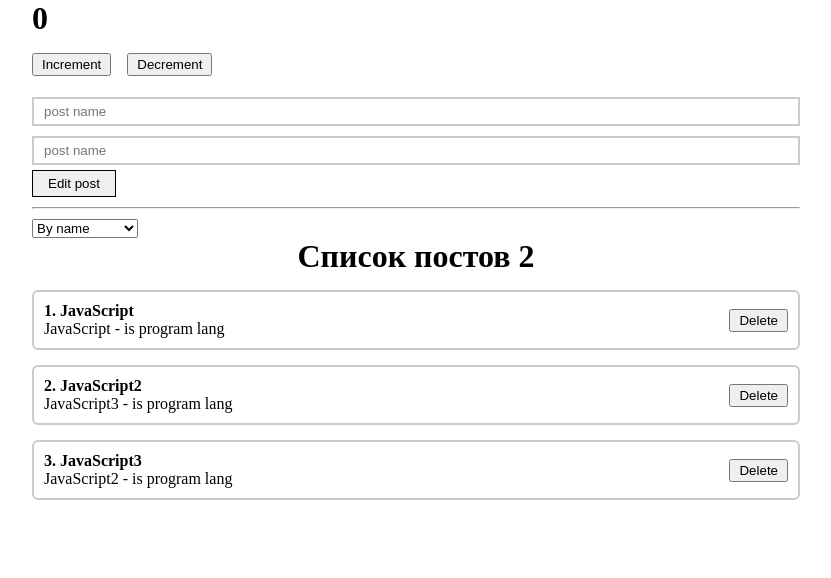
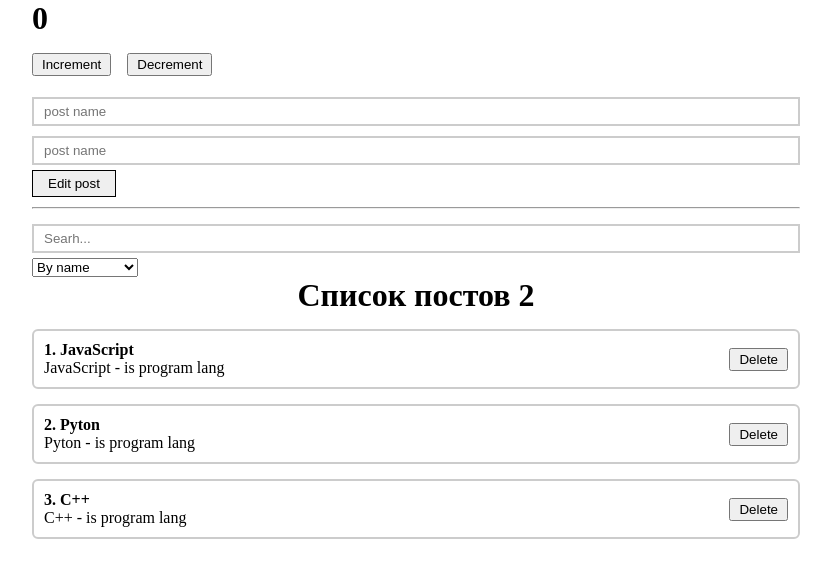
Before and after one commit to maks-1987/react-learn, a React (Create React App) app: page / in a window 1280 px wide. Shown: the top 578 px of the page, without its empty margins (224-1055 px from the left). Built offline with nearby package versions, Linux system fonts and the light colour scheme.

Commit message:
feat: add searching

```diff
--- a/src/App.js
+++ b/src/App.js
@@ -1,18 +1,32 @@
 import './styles/App.css';
 import Counter from './components/Counter';
-import { useState } from 'react';
+import { useState, useMemo } from 'react';
 import PostList from './components/PostList';
 import PostForm from './components/PostForm';
 import MySelect from './components/UI/select/MySelect';
+import MyInput from './components/UI/input/MyInput';
 
 function App() {
   const [posts, setPosts] = useState([
     { id: 1, title: 'JavaScript', body: 'JavaScript - is program lang' },
-    { id: 2, title: 'JavaScript2', body: 'JavaScript3 - is program lang' },
-    { id: 3, title: 'JavaScript3', body: 'JavaScript2 - is program lang' },
+    { id: 2, title: 'Pyton', body: 'Pyton - is program lang' },
+    { id: 3, title: 'C++', body: 'C++ - is program lang' },
   ]);
 
   const [selectedSort, setSelectedSort] = useState('');
+  const [searchQuery, setSearchQuery] = useState('');
+
+  const sortedPosts = useMemo(() => {
+    console.log('worked');
+    if (selectedSort) {
+      return [...posts].sort((a, b) => a[selectedSort].localeCompare(b[selectedSort]));
+    }
+    return posts;
+  }, [selectedSort, posts]);
+
+  const sortedAndSearchedPosts = useMemo(()=>{
+    return sortedPosts.filter(post => post.title.toLowerCase().includes(searchQuery))
+  },[searchQuery, sortedPosts])
 
   const createPost = (newPost) => {
     setPosts([...posts, newPost]);
@@ -24,7 +38,6 @@ function App() {
 
   const sortPosts = (sort) => {
     setSelectedSort(sort);
-    setPosts([...posts].sort((a, b) => a[sort].localeCompare(b[sort])));
     // console.log([sort]);
   };
 
@@ -34,6 +47,7 @@ function App() {
       <PostForm create={createPost} />
       <hr style={{ margin: '10px 0px' }} />
       <div>
+        <MyInput value={searchQuery} onChange={(e) => setSearchQuery(e.target.value)} type="text" placeholder="Searh..." />
         <MySelect
           value={selectedSort}
           onChange={sortPosts}
@@ -44,7 +58,7 @@ function App() {
           ]}
         />
       </div>
-      {posts.length ? <PostList remove={removePost} posts={posts} title="Список постов 2" /> : <h1 style={{ textAlign: 'center' }}>Posts does not!</h1>}
+      {sortedAndSearchedPosts.length ? <PostList remove={removePost} posts={sortedAndSearchedPosts} title="Список постов 2" /> : <h1 style={{ textAlign: 'center' }}>Posts does not!</h1>}
     </div>
   );
 }
```
